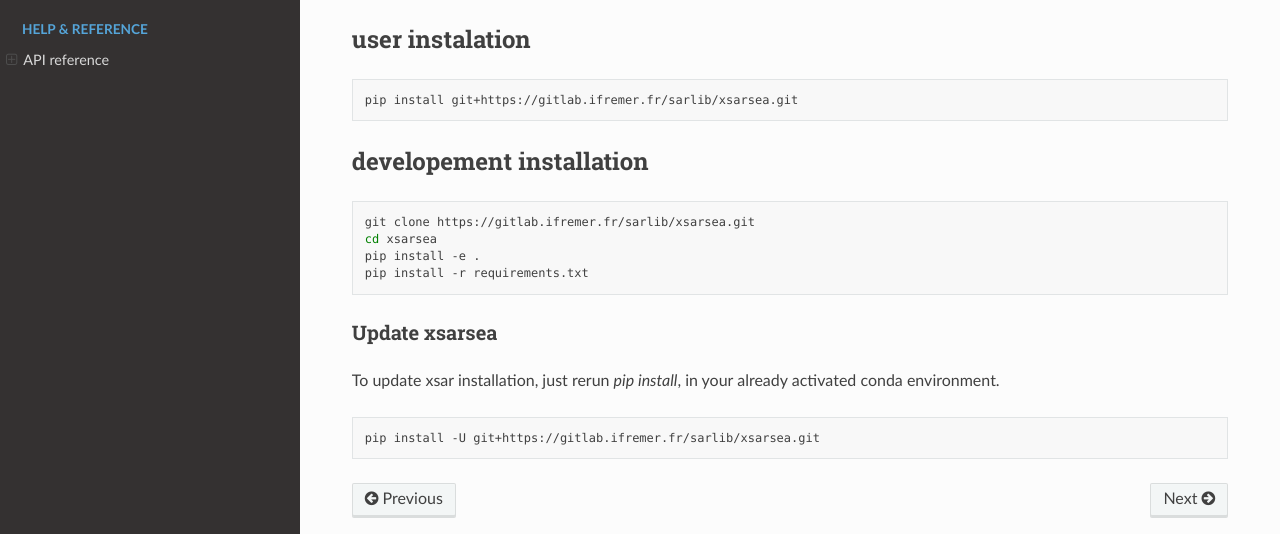
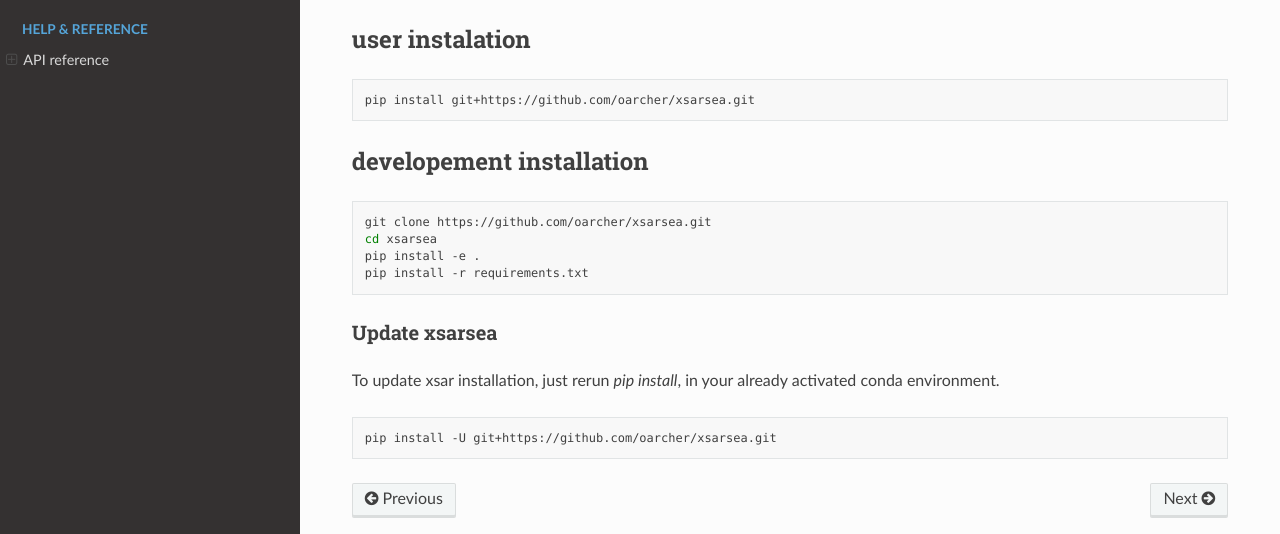
Before and after one commit to umr-lops/xsarsea, a Sphinx documentation site: the page built from docs/installing.rst, in a window 1280 px wide and 948 px high. Shown: the part 300-834 px from the top of the window. Built offline with Sphinx 7.4.7 and the Read the Docs theme 2.0.0, drawn with Linux system fonts in a browser that asks for light colours; the version number could not be read and is left out; some of the changed lines change nothing that is shown.

Commit message:
update install url

```diff
--- a/docs/installing.rst
+++ b/docs/installing.rst
@@ -18,14 +18,14 @@ user instalation
 
 .. code-block:: shell
 
-    pip install git+https://gitlab.ifremer.fr/sarlib/xsarsea.git
+    pip install git+https://github.com/oarcher/xsarsea.git
 
 developement installation
 .........................
 
 .. code-block:: shell
 
-    git clone https://gitlab.ifremer.fr/sarlib/xsarsea.git
+    git clone https://github.com/oarcher/xsarsea.git
     cd xsarsea
     pip install -e .
     pip install -r requirements.txt
@@ -37,7 +37,7 @@ To update xsar installation, just rerun `pip install`, in your already activated
 
 .. code-block:: shell
 
-    pip install -U git+https://gitlab.ifremer.fr/sarlib/xsarsea.git
+    pip install -U git+https://github.com/oarcher/xsarsea.git
 
 
 .. _xsar: https://cyclobs.ifremer.fr/static/sarwing_datarmor/xsar
```
